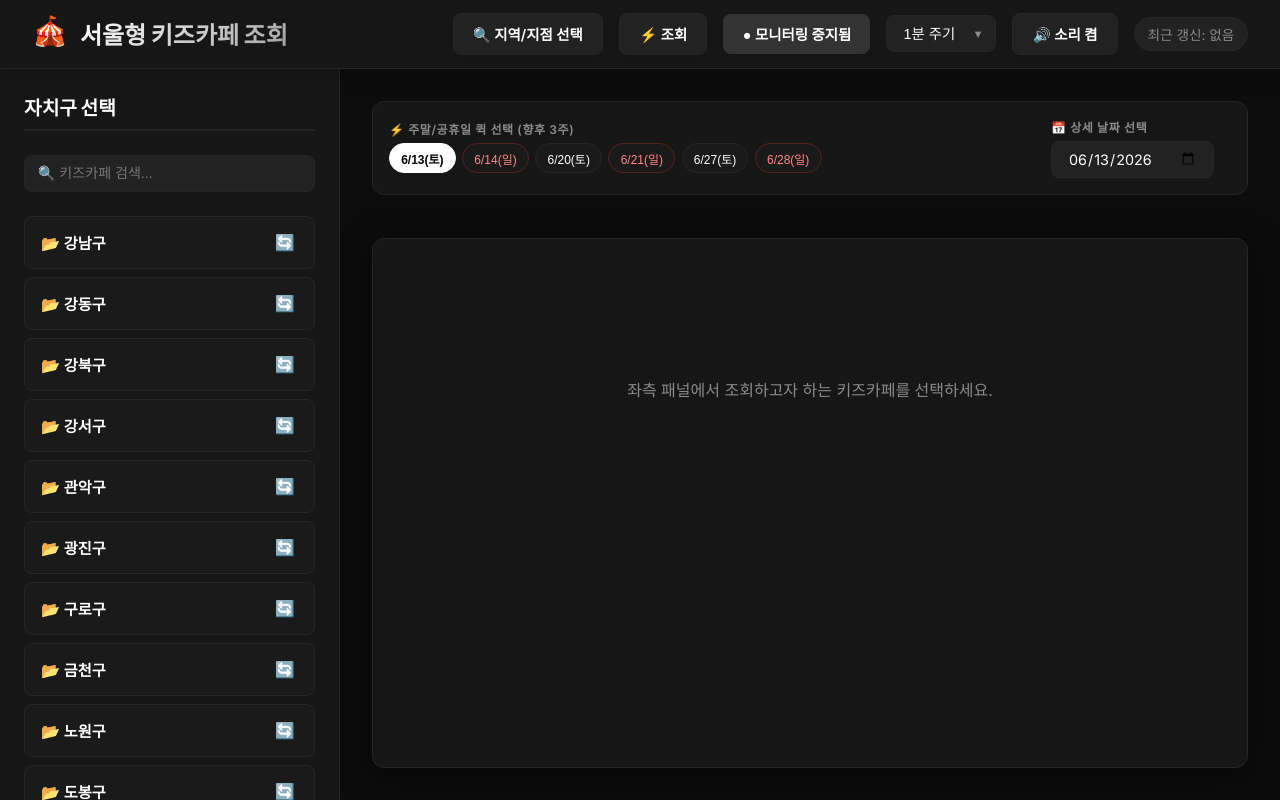
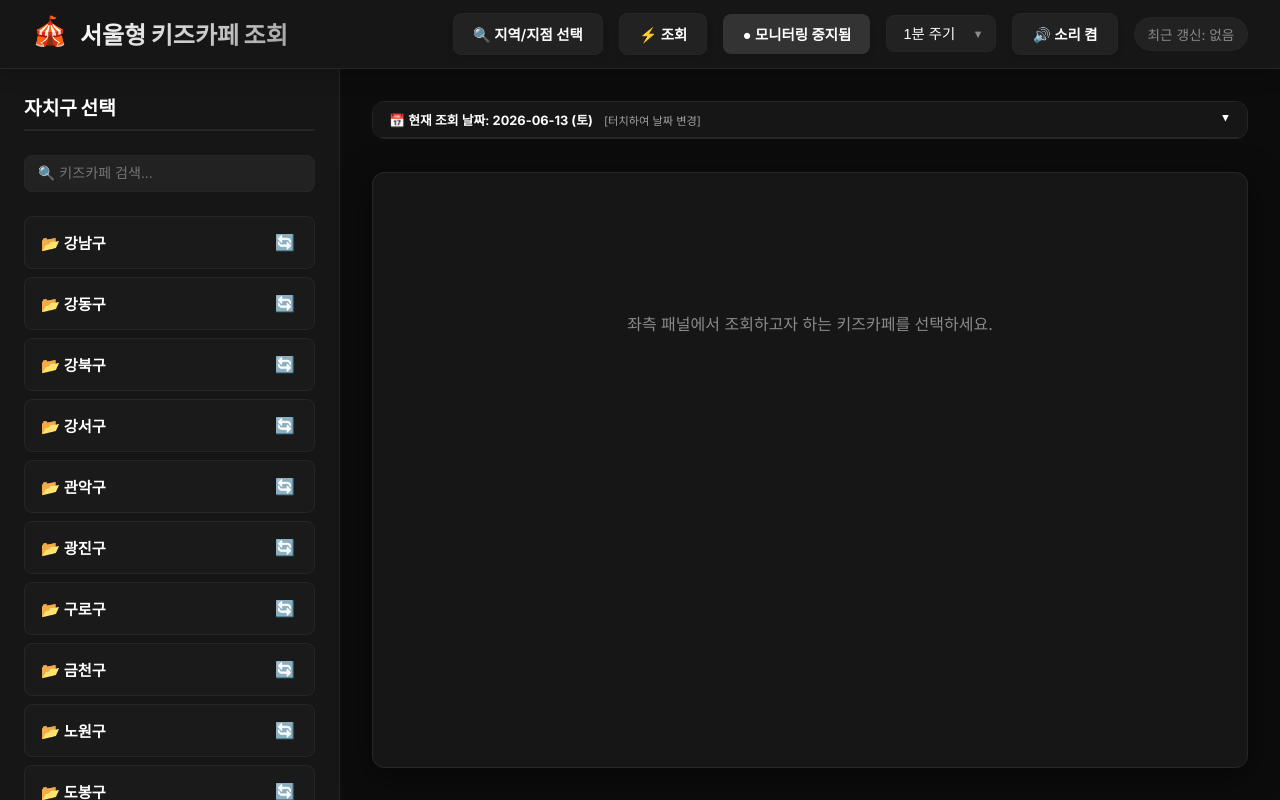
Before and after one commit to lonelyjuni/kids-cafe-web-monitor, a website: page public/index.html in a window 1280 px wide. Both pictures are taken after a click on the button "⚡ 조회". Drawn offline with Linux system fonts and the light colour scheme.

Commit message:
feat: 필터 패널 접기/펼치기(Collapse/Expand) 기능 및 자동 접기 도입, 날짜 퀵 선택 주말 단위로 줄바꿈 정렬 개선, 필터 가로 배치 적용

```diff
--- a/public/app.js
+++ b/public/app.js
@@ -65,11 +65,22 @@ document.addEventListener('DOMContentLoaded', async () => {
   document.getElementById('filter-date').addEventListener('input', () => {
     // 상세 날짜 선택 시 퀵 칩의 선택 상태 제거
     document.querySelectorAll('.quick-date-btn').forEach(btn => btn.classList.remove('active'));
+    updateFiltersSummary();
     renderMatrix();
   });
 
   // 퀵 일자 칩 렌더링
   renderQuickDates();
+
+  // 필터 패널 접기/펼치기 및 초기 요약 바 세팅
+  const filtersPanel = document.getElementById('filters-panel');
+  const filtersToggleHeader = document.getElementById('filters-toggle-header');
+  if (filtersToggleHeader && filtersPanel) {
+    filtersToggleHeader.addEventListener('click', () => {
+      filtersPanel.classList.toggle('collapsed');
+    });
+  }
+  updateFiltersSummary();
 
   // 모바일 사이드바 토글 및 오버레이 바인딩
   const sidebar = document.getElementById('sidebar');
@@ -97,6 +108,9 @@ document.addEventListener('DOMContentLoaded', async () => {
     btn.innerText = '⚡ 조회 중...';
     try {
       await fetchSelectedCafesLive();
+      if (filtersPanel) {
+        filtersPanel.classList.add('collapsed'); // 조회 완료 후 패널 자동 접기
+      }
     } finally {
       btn.disabled = false;
       btn.innerText = '⚡ 조회';
@@ -687,14 +701,22 @@ function renderQuickDates() {
     }
   }
 
-  quickDates.forEach(item => {
+  let activeRow = null;
+
+  quickDates.forEach((item, idx) => {
+    // 토요일(6)이거나 첫 시작 또는 행이 없을 때 새로운 주말 행(div) 생성
+    if (item.dayOfWeek === 6 || !activeRow) {
+      activeRow = document.createElement('div');
+      activeRow.className = 'quick-week-row';
+      container.appendChild(activeRow);
+    }
+
     const btn = document.createElement('button');
     btn.className = 'quick-date-btn';
     if (item.isHoliday || item.dayOfWeek === 0) {
       btn.classList.add('holiday');
     }
 
-    // 현재 선택된 날짜와 일치하면 active
     if (dateFilter.value === item.date) {
       btn.classList.add('active');
     }
@@ -705,16 +727,32 @@ function renderQuickDates() {
       btn.classList.add('active');
       dateFilter.value = item.date;
 
+      updateFiltersSummary();
+
       const searchBtn = document.getElementById('search-now-btn');
       searchBtn.disabled = true;
       searchBtn.innerText = '⚡ 조회 중...';
       try {
         await fetchSelectedCafesLive();
+
+        // 날짜를 선택하여 조회가 끝나면 자동으로 필터 패널 접기
+        const panel = document.getElementById('filters-panel');
+        if (panel) panel.classList.add('collapsed');
       } finally {
         searchBtn.disabled = false;
         searchBtn.innerText = '⚡ 조회';
       }
     });
-    container.appendChild(btn);
+    activeRow.appendChild(btn);
   });
 }
+
+function updateFiltersSummary() {
+  const dateVal = document.getElementById('filter-date').value;
+  const summaryText = document.getElementById('filters-summary-text');
+  if (dateVal && summaryText) {
+    const d = new Date(dateVal);
+    const dowNames = ['일', '월', '화', '수', '목', '금', '토'];
+    summaryText.innerHTML = `📅 현재 조회 날짜: <b>${dateVal} (${dowNames[d.getDay()]})</b> <span style="font-size:0.7rem; font-weight:normal; opacity:0.6; margin-left:8px;">[터치하여 날짜 변경]</span>`;
+  }
+}
--- a/public/index.css
+++ b/public/index.css
@@ -301,15 +301,7 @@ main {
   gap: 1.5rem;
 }
 
-.filters-panel {
-  display: flex;
-  align-items: center;
-  gap: 2rem;
-  background-color: var(--bg-secondary);
-  padding: 1rem 1.5rem;
-  border-radius: 12px;
-  border: 1px solid var(--border-color);
-}
+
 
 .checkbox-label {
   display: flex;
@@ -592,14 +584,63 @@ main {
 /* Quick Date Chips */
 .filters-panel {
   display: flex;
-  gap: 1.5rem;
-  align-items: center;
-  flex-wrap: wrap;
-  padding: 1rem;
+  flex-direction: column;
   background-color: var(--bg-secondary);
   border-radius: 12px;
   border: 1px solid var(--border-color);
   margin-bottom: 1.2rem;
+  overflow: hidden;
+  transition: all 0.3s cubic-bezier(0.4, 0, 0.2, 1);
+}
+
+.filters-toggle-header {
+  background-color: #161616;
+  padding: 0.5rem 1rem;
+  cursor: pointer;
+  display: flex;
+  justify-content: space-between;
+  align-items: center;
+  border-bottom: 1px solid var(--border-color);
+  font-size: 0.8rem;
+  font-weight: 600;
+  user-select: none;
+  transition: background-color 0.2s;
+}
+
+.filters-toggle-header:hover {
+  background-color: #202020;
+}
+
+.filters-toggle-icon {
+  font-size: 0.7rem;
+  transition: transform 0.3s ease;
+}
+
+.filters-content-area {
+  display: flex;
+  gap: 1.5rem;
+  padding: 1rem;
+  flex-wrap: wrap;
+  align-items: flex-start;
+  transition: max-height 0.3s cubic-bezier(0.4, 0, 0.2, 1), padding 0.3s ease, opacity 0.2s ease;
+  max-height: 500px;
+  opacity: 1;
+}
+
+/* 접혔을 때의 스타일 */
+.filters-panel.collapsed .filters-content-area {
+  max-height: 0;
+  padding: 0 1rem;
+  opacity: 0;
+  pointer-events: none;
+}
+
+.filters-panel.collapsed {
+  margin-bottom: 0.6rem;
+}
+
+.filters-panel.collapsed .filters-toggle-icon {
+  transform: rotate(180deg);
 }
 
 .date-picker-section, .quick-dates-section {
@@ -627,9 +668,13 @@ main {
 
 .quick-dates-container {
   display: flex;
+  flex-direction: column;
   gap: 0.4rem;
-  flex-wrap: wrap;
-  padding-bottom: 0.2rem;
+}
+
+.quick-week-row {
+  display: flex;
+  gap: 0.4rem;
 }
 
 .quick-date-btn {
--- a/public/index.html
+++ b/public/index.html
@@ -42,7 +42,12 @@
     </aside>
 
     <section id="content" aria-label="예약 현황 매트릭스">
-      <div class="filters-panel">
+      <div id="filters-panel" class="filters-panel">
+        <div id="filters-toggle-header" class="filters-toggle-header">
+          <span id="filters-summary-text" class="filters-summary-text">📅 날짜 선택 완료 [클릭하여 변경]</span>
+          <span id="filters-toggle-icon" class="filters-toggle-icon">▲</span>
+        </div>
+        <div id="filters-content-area" class="filters-content-area">
           <div class="quick-dates-section">
             <span class="filter-label">⚡ 주말/공휴일 퀵 선택 (향후 3주)</span>
             <div id="quick-dates-container" class="quick-dates-container">
@@ -53,6 +58,7 @@
             <span class="filter-label">📅 상세 날짜 선택</span>
             <div class="date-picker-wrapper">
               <input type="date" id="filter-date" aria-label="조회 일자 지정">
+            </div>
           </div>
         </div>
       </div>
```
Lines whose indentation alone changed are shown as unchanged.
